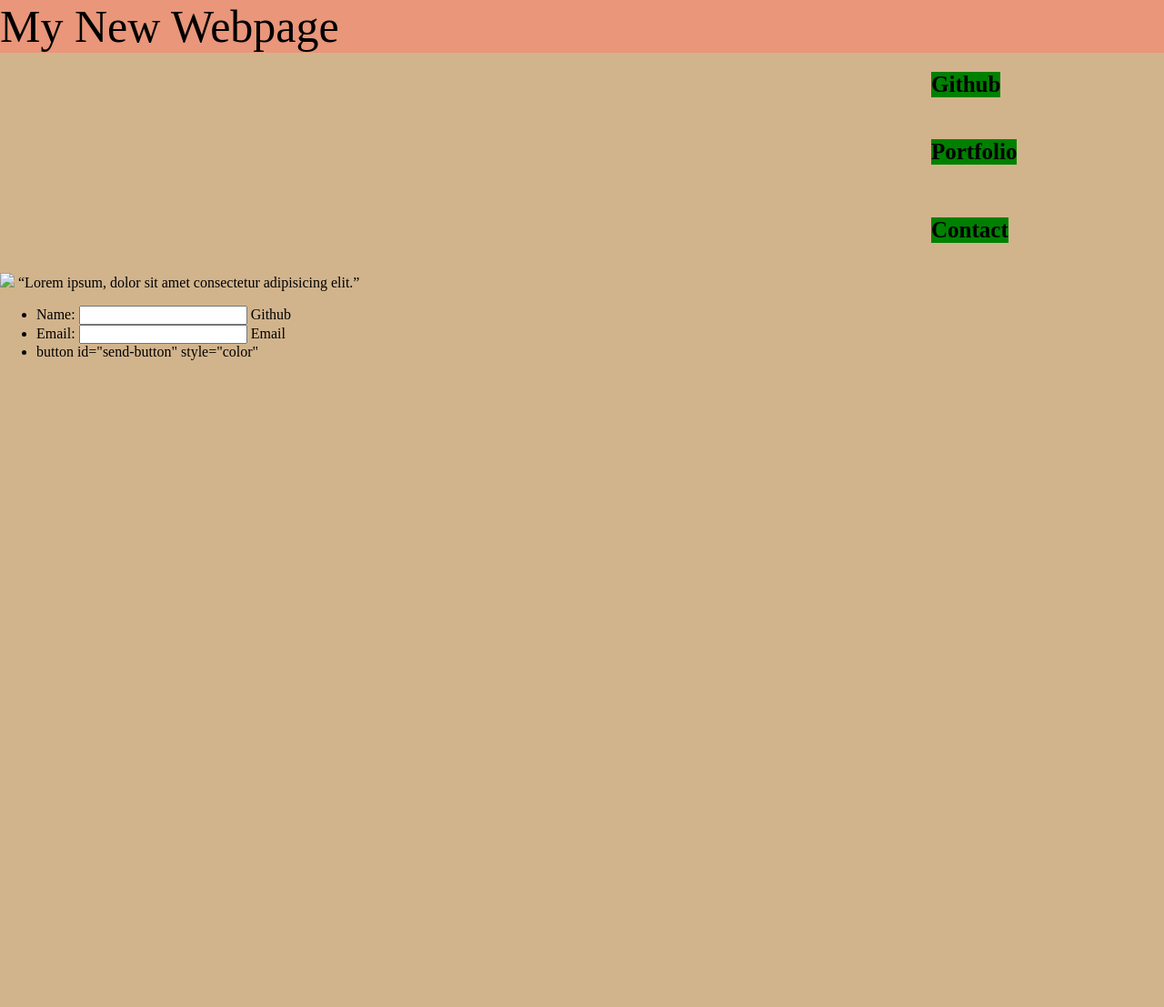
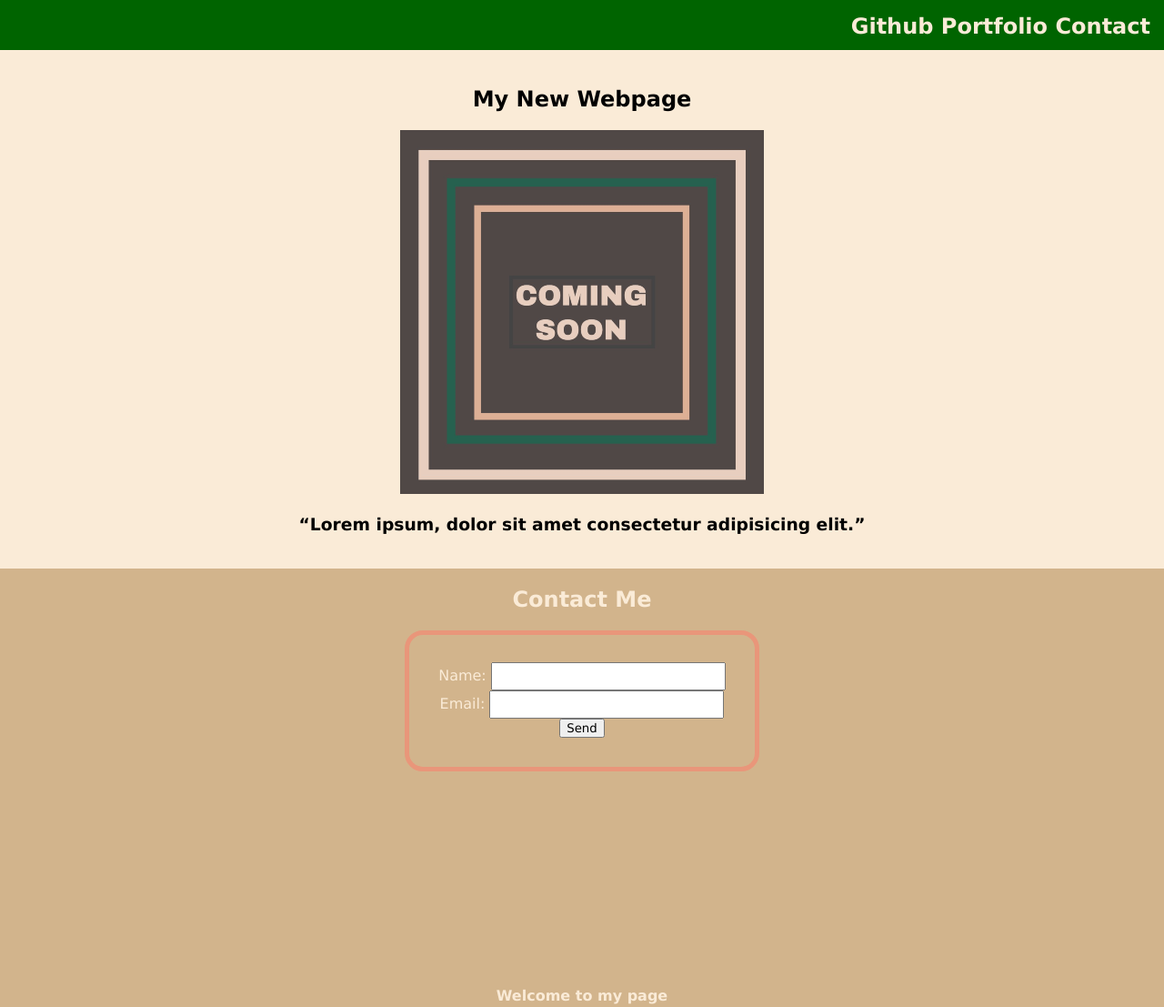
Before and after one commit to ninalor02/stud-mini-project, a plain HTML site: page index.html in a window 1280 px wide. Shown: the whole page at 91% size. Before the commit the page ends 800 px from the top, so only its background shows below. Drawn offline with Linux system fonts and the light colour scheme; files that its build step writes are made by us from their sources.

Commit message:
first working draft

```diff
--- a/assets/css/style.css
+++ b/assets/css/style.css
@@ -1,40 +1,57 @@
+*{
+    font-family:'Lucida Sans', 'Lucida Sans Regular', 'Lucida Grande', 'Lucida Sans Unicode', Geneva, Verdana, sans-serif ;
+    color:antiquewhite
+}
+
 body{
     background: tan;
-    background: image ./image -1px;
     margin: 0px;
     }
 
+header{
+    padding-right: 15px;
+    padding-top: 15px;
+    height: 50px;
+    background-color:darkgreen;
+    font-size: 24px;
+    font-weight: bold;
+    text-align: right;
+}
 
-    header{
+#content{
+    padding: 20px;
+    background-color: antiquewhite;
+    color: black;
+    margin-top: -10px;
+    text-align: center;
+    display: block;
+}
 
-    }
+h1, q{
+    color: black;
+}
 
-    .title{
-        background-color: darksalmon;
-        border: 600px;
-        font-size: bolder;
-        font-size: 50px;
-     }
+.img{
+    margin-right: auto;
+    margin-left: auto;
+}
 
-     h2,h3,h4{
-        font-size: 25px;
-        background: green;
-        border: 100px;
-        display:inline-block;
-        margin-left: 80%
+#contact{
+    text-align: center;
+}
 
-    }
-    .paragrahph{
-    font-size: 15px;
-    }
+#contact ul{
+    padding: 30px 15px 15px 15px;
+    margin-right:auto;
+    margin-left: auto;
+    width: 350px;
+    height: 100px;
+    border-radius: 20px;
+    border: 5px solid darksalmon;
+    list-style: none;
+}
 
-    .lesson{
-    font-size: 15px;
-    font: darksalmon;
-    }
-
-    .img{
-        display: block;
-        margin-right: auto;
-        margin-left: auto;
-    }
+footer{
+    padding-top: 200px;
+    text-align: center;
+}
--- a/index.html
+++ b/index.html
@@ -4,34 +4,31 @@
     <meta charset="UTF-8">
     <meta http-equiv="X-UA-Compatible" content="IE=edge">
     <meta name="viewport" content="width=device-width, initial-scale=1.0">
-    <title>Document</title>
+    <title>New Webpage</title>
+    <link rel="stylesheet" href="./assets/css/style.css">
 </head>
 <body>
+    <header>
+        <a href="https://github.com/ninalor02" style="text-decoration: none" target="_blank">Github</a>
+        <a href="https://github.com/ninalor02?tab=repositories" style="text-decoration: none" target="_blank">Portfolio</a>
+        <a href="#contact" style="text-decoration: none">Contact</a>
+    </header>
 
-    <link rel= "stylesheet" href="./style.css">
-
-</head>
-<div class="container"></div>
-
-<section class="title">My New Webpage</section>
-<header>
-
-  <body>
-
-<h2>Github</h2>
-<h3>Portfolio</h3>
-<h4>Contact</h4>
-
-</header>
-<img src="./assets/images.png">
-
-<q id="paragraph">Lorem ipsum, dolor sit amet consectetur adipisicing elit.</q>
-</body>
-<ul>
-<li class="contact"> Name: <input type="text" styles="width"> Github </li>
-<li class="contact"> Email: <input type="text" styles="width"> Email </li>
-<li class="button"> button id="send-button" <href-google class="com">style="color"</li>
-</ul>
-
+    <section id="content">
+        <h1>My New Webpage</h1>
+        <img src="./assets/images/coming-soon.png">
+        <h3><q>Lorem ipsum, dolor sit amet consectetur adipisicing elit.</q></h3>
+    </section>
+    <section id="contact">
+        <h2>Contact Me</h2>
+        <ul>
+            <li class="contact"> Name: <input type="text" style="width: 250px; height: 25px;"></li>
+            <li class="contact"> Email: <input type="text" style="width: 250px; height: 25px;"></li>
+            <li class="button"><button id: send-button href="google.com" style="color: black;">Send</button></li>
+        </ul>
+    </section>
+    <footer>
+        <h4>Welcome to my page</h4>
+    </footer>
 </body>
 </html>
```
Also changed, not shown: assets/images/coming-soon.png (renamed from assets/images/image-1 (1).png).
